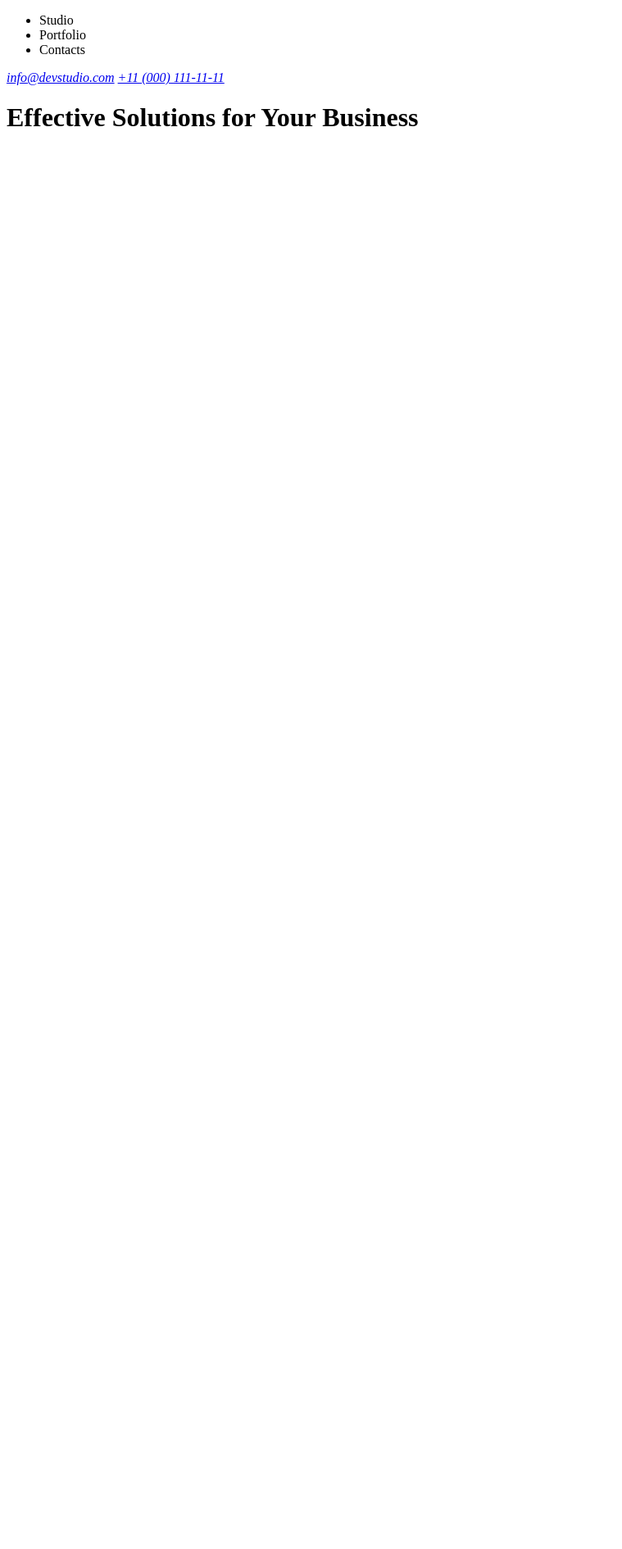
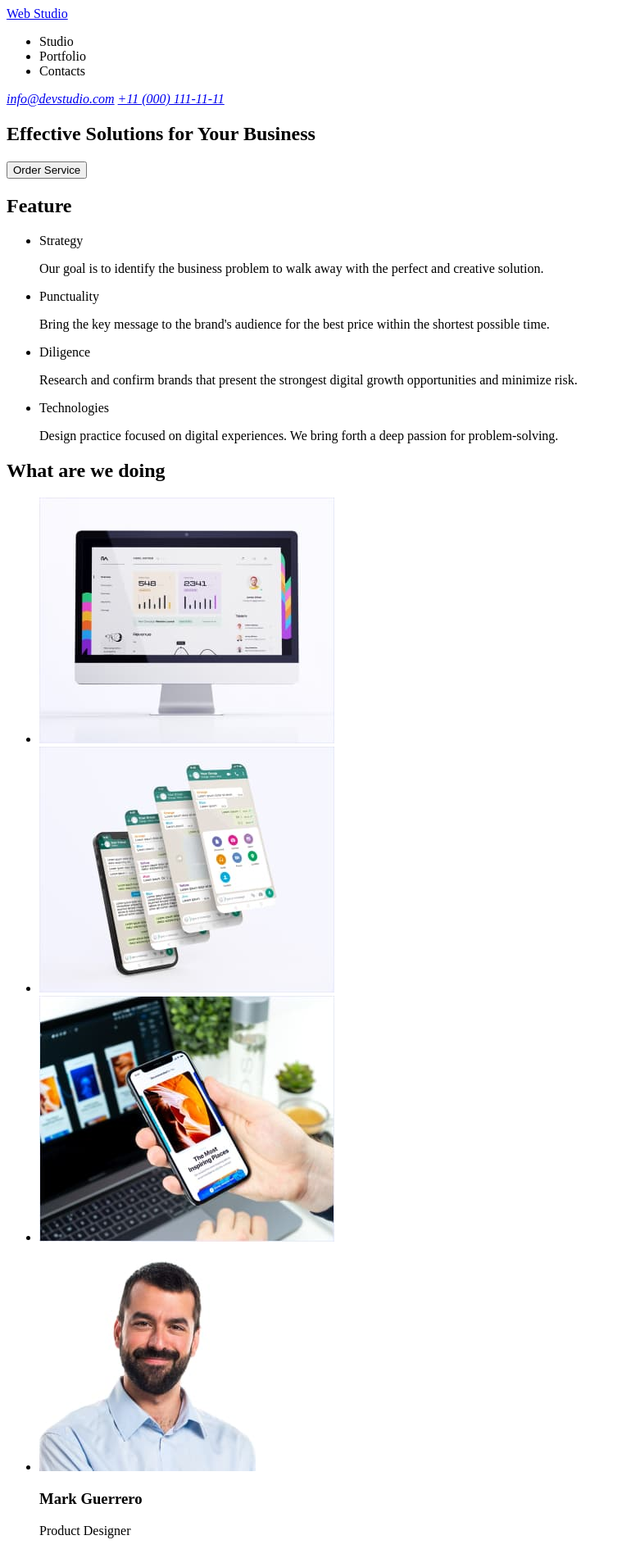
Before and after one commit to maodzhedun/goit-markup-hw-01, a plain HTML site: page index.html in a window 1280 px wide. Shown: the top 1890 px of the page at 82% size, without its empty margins (0-759 px from the left). Before the commit the page ends 800 px from the top, so only its background shows below. Drawn offline with Linux system fonts and the light colour scheme.

Commit message:
Fin code. End.

```diff
--- a/index.html
+++ b/index.html
@@ -13,10 +13,11 @@
       <!-- Navigation on the page -->
 
       <nav>
+        <a href="./index.html">Web Studio</a>
         <ul>
-          <li><a href="/studio"></a>Studio</li>
-          <li><a href="/Portfolio"></a>Portfolio</li>
-          <li><a href="/Contacts"></a>Contacts</li>
+          <li><a href="studio"></a>Studio</li>
+          <li><a href="Portfolio"></a>Portfolio</li>
+          <li><a href="Contacts"></a>Contacts</li>
         </ul>
       </nav>
       <address>
@@ -26,12 +27,116 @@
     </header>
 
     <!-- Main block -->
+
     <main>
-      <h1>Effective Solutions for Your Business</h1>
+      <!-- Section Hero -->
+
+      <section>
+        <h1>Effective Solutions for Your Business</h1>
+        <button type="button">Order Service</button>
+      </section>
+
+      <!-- Section Feature -->
+
+      <section>
+        <h2>Feature</h2>
+        <ul>
+          <li>
+            <p>Strategy</p>
+            <p>
+              Our goal is to identify the business problem to walk away with the
+              perfect and creative solution.
+            </p>
+          </li>
+          <li>
+            <p>Punctuality</p>
+            <p>
+              Bring the key message to the brand's audience for the best price
+              within the shortest possible time.
+            </p>
+          </li>
+          <li>
+            <p>Diligence</p>
+            <p>
+              Research and confirm brands that present the strongest digital
+              growth opportunities and minimize risk.
+            </p>
+          </li>
+          <li>
+            <p>Technologies</p>
+            <p>
+              Design practice focused on digital experiences. We bring forth a
+              deep passion for problem-solving.
+            </p>
+          </li>
+        </ul>
+      </section>
+
+      <!-- Section  What are we doing -->
+
+      <section>
+        <h2>What are we doing</h2>
+        <ul>
+          <li>
+            <img src="./images/gadjet/PC.jpg" alt="PC" width="360" />
+          </li>
+          <li>
+            <img src="./images/gadjet/Tablet.jpg" alt="Tablet" width="360" />
+          </li>
+          <li>
+            <img src="./images/gadjet/Phone.jpg" alt="Phone" width="360" />
+          </li>
+        </ul>
+      </section>
+
+      <!-- Section Our Team -->
+
+      <section>
+        <ul>
+          <li>
+            <img
+              src="./images/team/Mark Guerrero.jpg"
+              alt="Mark Guerrero"
+              width="264"
+            />
+            <h3>Mark Guerrero</h3>
+            <p>Product Designer</p>
+          </li>
+          <li>
+            <img src="./images/team/Tom Ford.jpg" alt="Tom Ford" width="264" />
+            <h3>Tom Ford</h3>
+            <p>Frontend Developer</p>
+          </li>
+          <li>
+            <img
+              src="./images/team/Camila Garcia.jpg"
+              alt="Camila Garcia"
+              width="264"
+            />
+            <h3>Camila Garcia</h3>
+            <p>Marketing</p>
+          </li>
+          <li>
+            <img
+              src="./images/team/Daniel Wilson.jpg"
+              alt="Daniel Wilson"
+              width="264"
+            />
+            <h3>Daniel Wilson</h3>
+            <p>Daniel Wilson</p>
+          </li>
+        </ul>
+      </section>
     </main>
 
     <!-- Footer -->
 
-    <footer></footer>
+    <footer>
+      <a href="./index.html">Web Studio</a>
+      <p>
+        Increase the flow of customers and sales for your business with digital
+        marketing & growth solutions.
+      </p>
+    </footer>
   </body>
 </html>
```
Also changed, not shown: .prettierrc.json (added), images/gadjet/PC.jpg (added), images/gadjet/Phone.jpg (added), images/gadjet/Tablet.jpg (added), images/team/Camila Garcia.jpg (added), images/team/Daniel Wilson.jpg (added), images/team/Mark Guerrero.jpg (added), images/team/Tom Ford.jpg (added).
